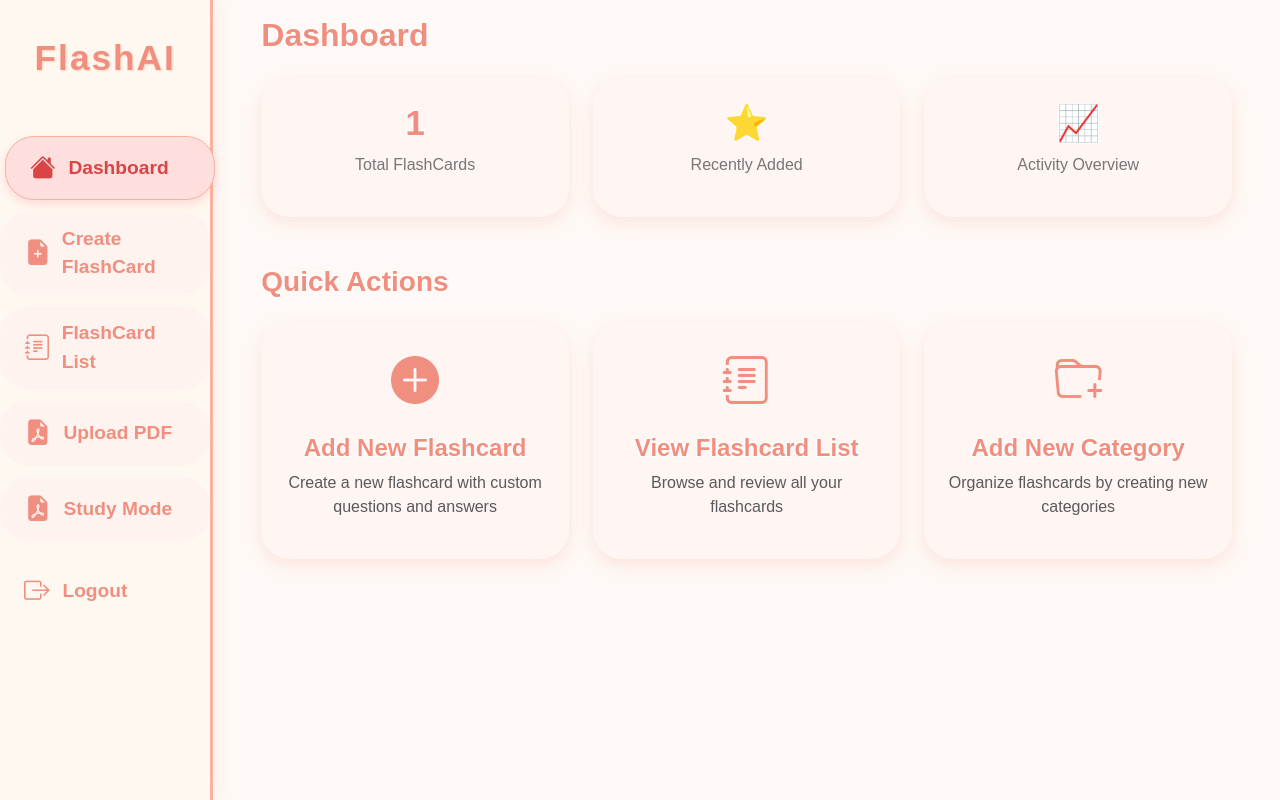
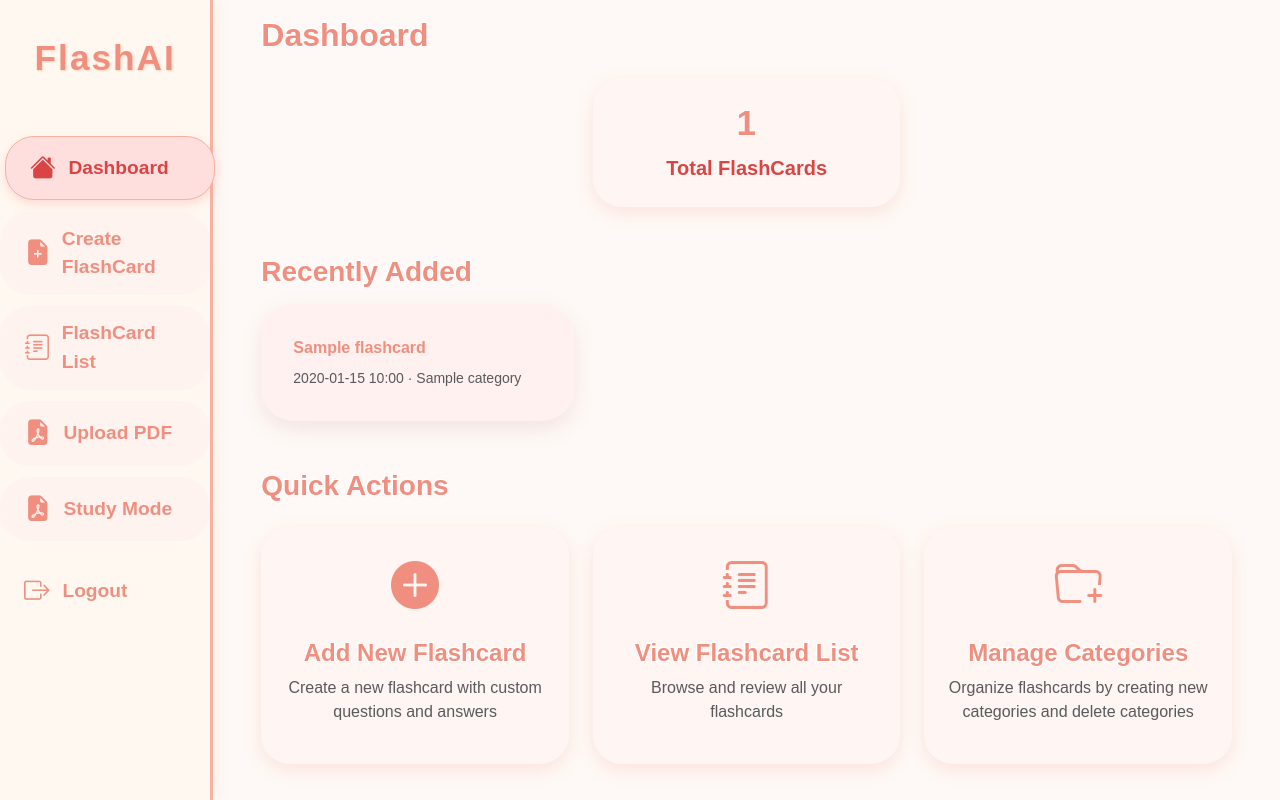
Before and after one commit to Hesuyasu/FlashAI, a Django app: page / in a window 1280 px wide. Run offline with Django 5.2, Linux system fonts and the light colour scheme; a user stored in the database is signed in; tables that the repository leaves empty hold one stand-in row (values such as "Sample post").

Commit message:
Fix recently added flashcards

```diff
--- a/FlashAI/views.py
+++ b/FlashAI/views.py
@@ -74,15 +74,15 @@ class HomePageView(LoginRequiredMixin, TemplateView):
 
 @login_required(login_url='/accounts/login/')
 def home(request):
-    total_flashcards = Flashcard.objects.count()
-    pdf_count = PDFDocument.objects.count()
-    new_this_week = Flashcard.objects.filter(
-        created_at__gte=timezone.now() - timedelta(days=7)
-    ).count()
+    """Dashboard view: provide counts and recent flashcards.
+
+    Adds recent_flashcards list limited to last 6 items for display in base template.
+    """
+    flashcard_count = Flashcard.objects.count()
+    recent_flashcards = Flashcard.objects.order_by('-created_at')[:6]
     return render(request, 'home.html', {
-        'flashcard_count': total_flashcards,
-        'pdf_count': pdf_count,
-        'new_this_week': new_this_week,
+        'flashcard_count': flashcard_count,
+        'recent_flashcards': recent_flashcards,
     })
 
 
--- a/static/css/base.css
+++ b/static/css/base.css
@@ -88,6 +88,21 @@ h1, h2, h3, h4, h5, h6 {
         1px 1px 0 #fff;
 }
 
+/* Recently Added flashcards link styling */
+.recent-flashcards a.text-decoration-none,
+.recent-flashcards a.text-decoration-none:visited,
+.recent-flashcards a.text-decoration-none:hover,
+.recent-flashcards a.text-decoration-none:focus,
+.recent-flashcards a.text-decoration-none:active {
+    color: #f08f7f;
+    text-decoration: none;
+}
+
+.recent-flashcards a.text-decoration-none:hover .flashcard-box {
+    transform: translateY(-6px);
+    box-shadow: 0 12px 28px rgba(200,150,150,0.35);
+}
+
 /* Buttons pastel */
 .btn-primary {
     background-color: #f08f7f;
@@ -113,6 +128,27 @@ h1, h2, h3, h4, h5, h6 {
     cursor: default;
     position: relative; /* keep clickable area on top */
     z-index: 2;
+}
+
+/* Enlarged total flashcards box */
+.flashcard-total-stat {
+    padding: 2.2rem 1.8rem;
+}
+.flashcard-total-stat h3 {
+    font-size: 4rem;
+    font-weight: 900;
+    letter-spacing: 1px;
+    margin-bottom: .35rem;
+    color: #f08f7f;
+}
+.flashcard-total-stat .total-label {
+    font-size: 1.25rem;
+    color: #d94545;
+}
+
+@media (max-width: 576px) {
+    .flashcard-total-stat h3 { font-size: 3rem; }
+    .flashcard-total-stat .total-label { font-size: 1.05rem; }
 }
 
 .dashboard-stat:hover {
--- a/templates/base.html
+++ b/templates/base.html
@@ -53,32 +53,32 @@
                 {% block content %}
                 <h2 class="mb-4">Dashboard</h2>
 
-                <div class="row g-4">
-                    <!-- Flashcard count -->
-                    <div class="col-md-4">
-                        <div class="dashboard-stat">
+                <div class="row justify-content-center g-4">
+                    <div class="col-12 col-md-6 col-lg-4">
+                        <div class="dashboard-stat flashcard-total-stat text-center">
                             <h3 id="flashcard-count">{{ flashcard_count }}</h3>
-                            <p>Total FlashCards</p>
-                        </div>
-                    </div>
-
-                    <!-- Suggestion: Add more boxes -->
-                    <div class="col-md-4">
-                        <div class="dashboard-stat">
-                            <h3>⭐</h3>
-                            <p>Recently Added</p>
-                        </div>
-                    </div>
-
-                    <div class="col-md-4">
-                        <div class="dashboard-stat">
-                            <h3>📈</h3>
-                            <p>Activity Overview</p>
+                            <p class="mb-0 fw-bold total-label">Total FlashCards</p>
                         </div>
                     </div>
                 </div>
 
-                <!-- Optionally, you can add charts or interactive elements here -->
+                {% if request.resolver_match.url_name == 'home' %}
+                <h3 class="mt-5 mb-3" style="font-weight:900;color:#f08f7f;">Recently Added</h3>
+                <div class="row g-3 recent-flashcards">
+                    {% for fc in recent_flashcards %}
+                    <div class="col-md-6 col-lg-4">
+                        <a href="{% url 'flashcard_update' fc.id %}" class="text-decoration-none">
+                            <div class="flashcard-box" style="cursor:pointer;">
+                                <strong>{{ fc.question|truncatechars:80 }}</strong>
+                                <div class="small text-muted mt-2">{{ fc.created_at|date:"Y-m-d H:i" }} · {{ fc.category.name }}</div>
+                            </div>
+                        </a>
+                    </div>
+                    {% empty %}
+                    <div class="col-12"><p class="text-muted mb-0">No flashcards added yet.</p></div>
+                    {% endfor %}
+                </div>
+                {% endif %}
                 {% endblock %}
             </div>
         </div>
--- a/templates/home.html
+++ b/templates/home.html
@@ -43,8 +43,8 @@
 						<div class="text-center mb-3">
 							<i class="bi bi-folder-plus" style="font-size: 3rem; color: #f08f7f;"></i>
 						</div>
-						<h4 class="text-center">Add New Category</h4>
-						<p class="text-center text-muted">Organize flashcards by creating new categories</p>
+						<h4 class="text-center">Manage Categories</h4>
+						<p class="text-center text-muted">Organize flashcards by creating new categories and delete categories</p>
 					</div>
 				</a>
 			</div>
```
